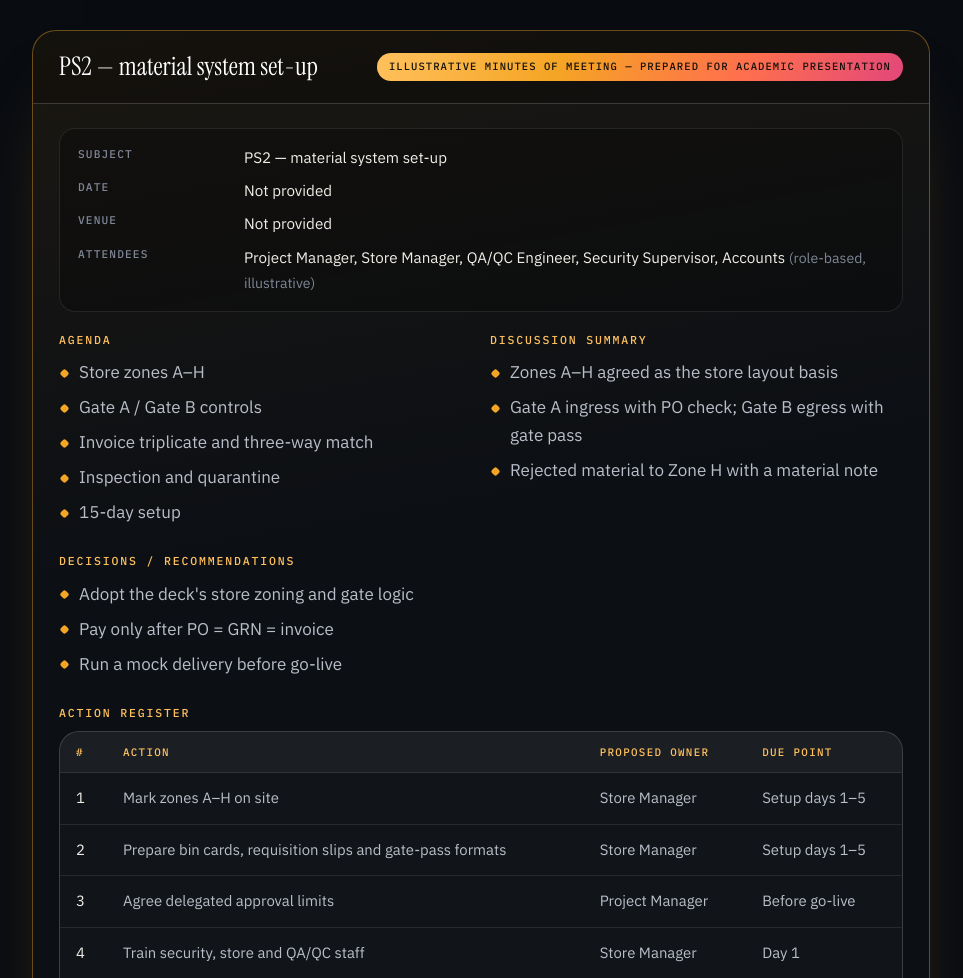
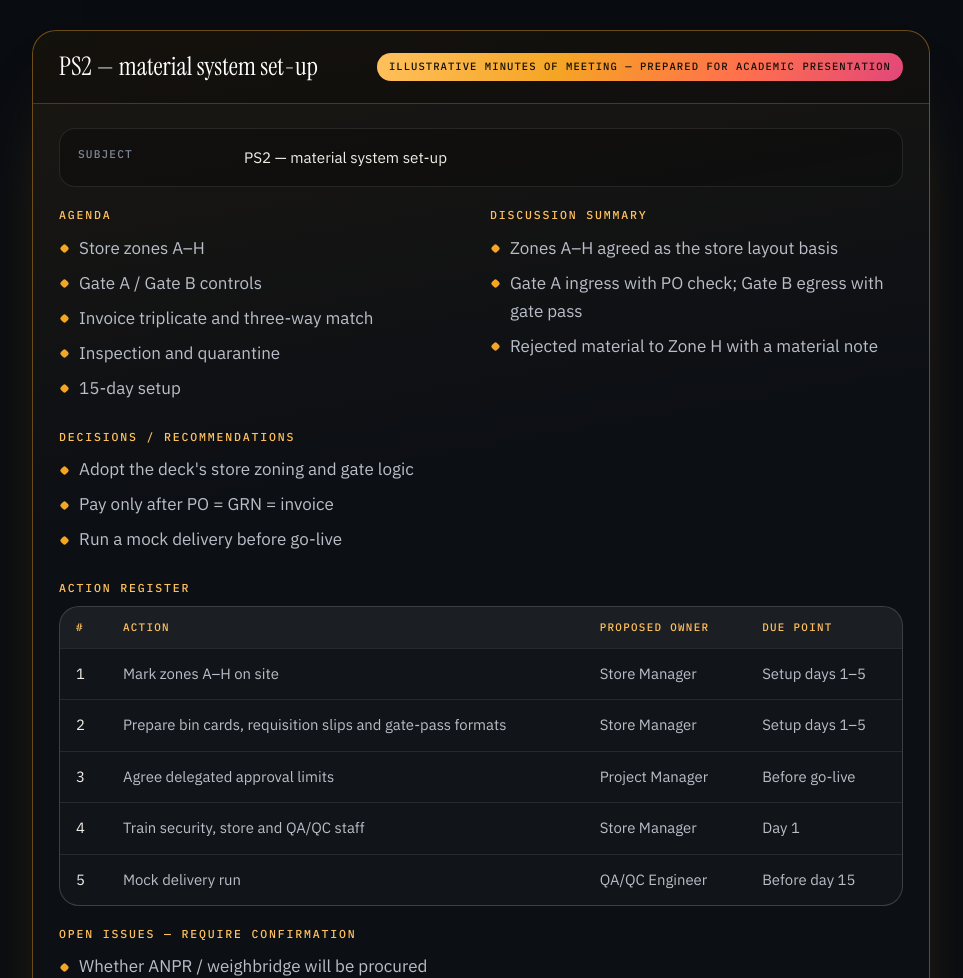
Before and after one commit to jerrymania/csm-portfolio-pragati, a plain HTML site: page problem-statements/ps2.html in a window 1280 px wide. Shown: the part 4260-5238 px from the top of the page, without its empty margins (302-1265 px from the left). Drawn offline with Linux system fonts and the light colour scheme.

Commit message:
Update ps2.html

```diff
--- a/problem-statements/ps2.html
+++ b/problem-statements/ps2.html
@@ -55,8 +55,7 @@
 </div></section><section id="mom"><div class="sec-head reveal"><div class="no">08</div><div><h2>Minutes of <em>meeting</em></h2></div></div><div class="mom reveal">
   <div class="mom-top"><b>PS2 — material system set-up</b><span class="lbl">Illustrative Minutes of Meeting — prepared for academic presentation</span></div>
   <div class="mom-body">
-    <dl><dt>Subject</dt><dd>PS2 — material system set-up</dd><dt>Date</dt><dd>Not provided</dd><dt>Venue</dt><dd>Not provided</dd>
-    <dt>Attendees</dt><dd>Project Manager, Store Manager, QA/QC Engineer, Security Supervisor, Accounts <span class="muted small">(role-based, illustrative)</span></dd></dl>
+    <dl><dt>Subject</dt><dd>PS2 — material system set-up</dd></dl>
     <div class="grid g2"><div><h4>Agenda</h4><ul class="tight"><li>Store zones A–H</li><li>Gate A / Gate B controls</li><li>Invoice triplicate and three-way match</li><li>Inspection and quarantine</li><li>15-day setup</li></ul></div><div><h4>Discussion summary</h4><ul class="tight"><li>Zones A–H agreed as the store layout basis</li><li>Gate A ingress with PO check; Gate B egress with gate pass</li><li>Rejected material to Zone H with a material note</li></ul></div></div>
     <div><h4>Decisions / recommendations</h4><ul class="tight"><li>Adopt the deck's store zoning and gate logic</li><li>Pay only after PO = GRN = invoice</li><li>Run a mock delivery before go-live</li></ul></div>
     <div><h4>Action register</h4><div class="tbl"><table><thead><tr><th class="">#</th><th class="">Action</th><th class="">Proposed owner</th><th class="">Due point</th></tr></thead><tbody><tr><td class="">1</td><td class="">Mark zones A–H on site</td><td class="">Store Manager</td><td class="">Setup days 1–5</td></tr><tr><td class="">2</td><td class="">Prepare bin cards, requisition slips and gate-pass formats</td><td class="">Store Manager</td><td class="">Setup days 1–5</td></tr><tr><td class="">3</td><td class="">Agree delegated approval limits</td><td class="">Project Manager</td><td class="">Before go-live</td></tr><tr><td class="">4</td><td class="">Train security, store and QA/QC staff</td><td class="">Store Manager</td><td class="">Day 1</td></tr><tr><td class="">5</td><td class="">Mock delivery run</td><td class="">QA/QC Engineer</td><td class="">Before day 15</td></tr></tbody></table></div></div>
```
